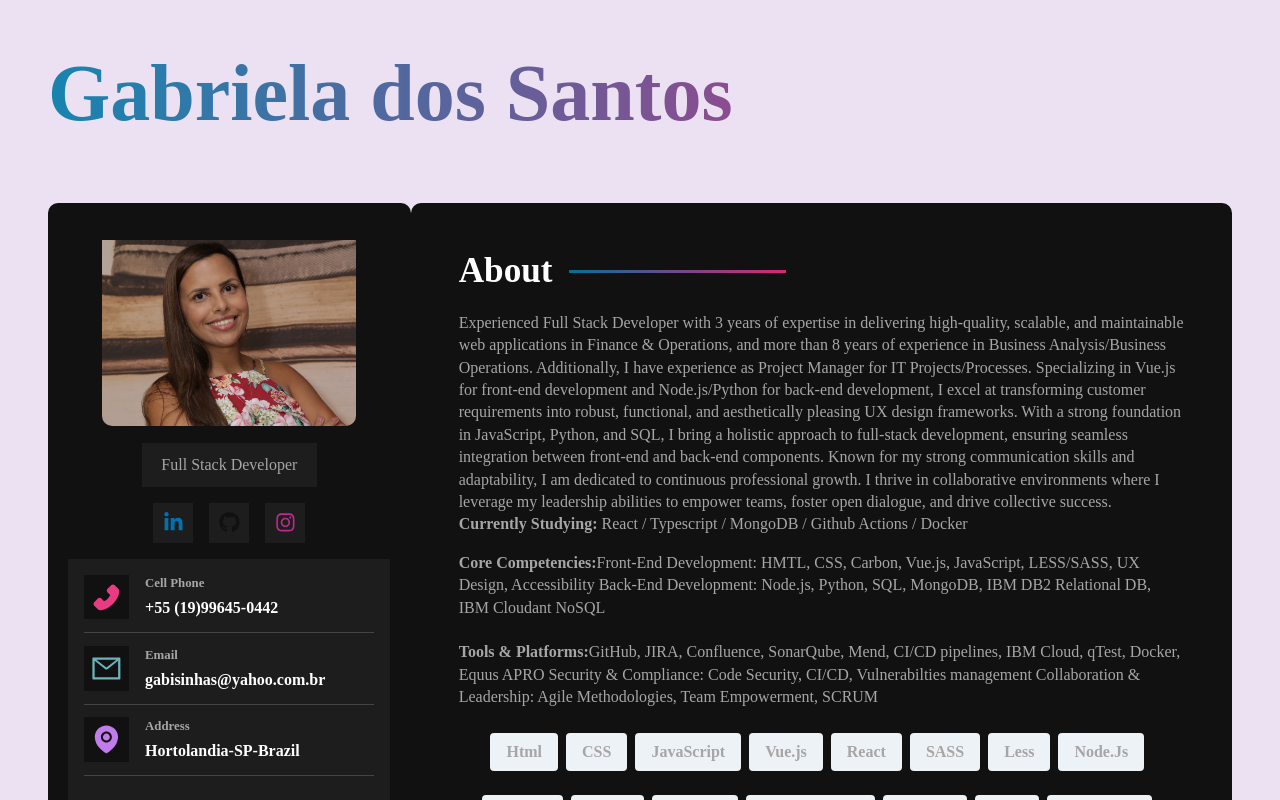
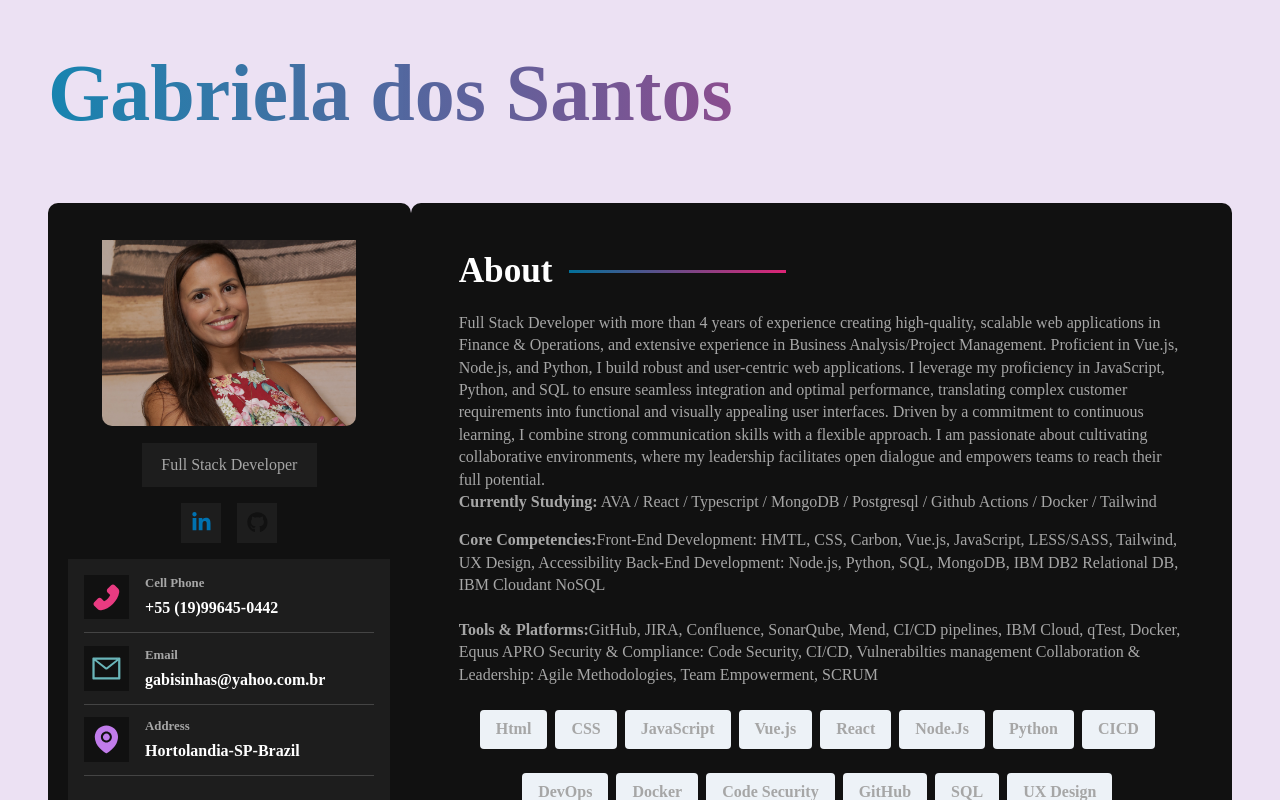
Before and after one commit to gabisinhas/myPortfolio, a React (Vite) app: page / in a window 1280 px wide. Shown: the top 800 px of the page. Built offline with nearby package versions, Linux system fonts and the light colour scheme.

Commit message:
new updates.

```diff
--- a/src/components/About.jsx
+++ /dev/null
@@ -1,33 +0,0 @@
-import React from 'react'
-
-const About = () => {
-  return (
-    <section className='about-container'>
-    <h2>About</h2>
-    <p>
-    Experienced Full Stack Developer with 3 years of expertise in delivering high-quality, scalable, and maintainable web applications in Finance & Operations, and more than 8 years of experience in Business Analysis/Business Operations. Additionally, I have experience as Project Manager for IT Projects/Processes.
-
-    Specializing in Vue.js for front-end development and Node.js/Python for back-end development, I excel at transforming customer requirements into robust, functional, and aesthetically pleasing UX design frameworks. With a strong foundation in JavaScript, Python, and SQL, I bring a holistic approach to full-stack development, ensuring seamless integration between front-end and back-end components.
-
-    Known for my strong communication skills and adaptability, I am dedicated to continuous professional growth. I thrive in collaborative environments where I leverage my leadership abilities to empower teams, foster open dialogue, and drive collective success.
-    <br/>
-    <b>Currently Studying:</b> React / Typescript / MongoDB / Github Actions / Docker
-
-    </p>
-
-    <p>
-      <b>Core Competencies:</b>
-
-      Front-End Development: HMTL, CSS, Carbon, Vue.js, JavaScript, LESS/SASS, UX Design, Accessibility
-      Back-End Development: Node.js, Python, SQL, MongoDB, IBM DB2 Relational DB, IBM Cloudant NoSQL
-      <br/>      <br/>
-      <b>Tools & Platforms:</b>GitHub, JIRA, Confluence, SonarQube, Mend, CI/CD pipelines, IBM Cloud, qTest, Docker, Equus APRO
-      Security & Compliance: Code Security, CI/CD, Vulnerabilties management
-      Collaboration & Leadership: Agile Methodologies, Team Empowerment, SCRUM
-    </p>
-
-    </section>
-  )
-}
-
-export default About
--- /dev/null
+++ b/src/components/About/index.jsx
@@ -0,0 +1,33 @@
+import React from 'react'
+
+const About = () => {
+  return (
+    <section className='about-container'>
+    <h2>About</h2>
+    <p>
+    Full Stack Developer with more than 4 years of experience creating high-quality, scalable web applications in Finance & Operations, and extensive experience in Business Analysis/Project Management.
+
+    Proficient in Vue.js, Node.js, and Python, I build robust and user-centric web applications. I leverage my proficiency in JavaScript, Python, and SQL to ensure seamless integration and optimal performance, translating complex customer requirements into functional and visually appealing user interfaces.
+
+    Driven by a commitment to continuous learning, I combine strong communication skills with a flexible approach. I am passionate about cultivating collaborative environments, where my leadership facilitates open dialogue and empowers teams to reach their full potential.
+    <br/>
+    <b>Currently Studying:</b> AVA / React / Typescript / MongoDB / Postgresql / Github Actions / Docker / Tailwind
+
+    </p>
+
+    <p>
+      <b>Core Competencies:</b>
+
+      Front-End Development: HMTL, CSS, Carbon, Vue.js, JavaScript, LESS/SASS, Tailwind, UX Design, Accessibility
+      Back-End Development: Node.js, Python, SQL, MongoDB, IBM DB2 Relational DB, IBM Cloudant NoSQL
+      <br/>      <br/>
+      <b>Tools & Platforms:</b>GitHub, JIRA, Confluence, SonarQube, Mend, CI/CD pipelines, IBM Cloud, qTest, Docker, Equus APRO
+      Security & Compliance: Code Security, CI/CD, Vulnerabilties management
+      Collaboration & Leadership: Agile Methodologies, Team Empowerment, SCRUM
+    </p>
+
+    </section>
+  )
+}
+
+export default About
--- a/src/components/MainContent.jsx
+++ b/src/components/MainContent.jsx
@@ -1,6 +1,6 @@
 import React from 'react'
 import '../styles/components/maincontent.sass'
-import About from './About'
+import About from './About/index'
 import Projects from './Projects'
 import Technologies from './Technologies'
 
--- a/src/components/SocialNetworks.jsx
+++ b/src/components/SocialNetworks.jsx
@@ -5,7 +5,6 @@ import {FaLinkedinIn, FaGithub, FaInstagram} from 'react-icons/fa'
 const socialNetworks = [
     {name: "linkedin",id:"https://www.linkedin.com/in/gabsanto/" ,icon: <FaLinkedinIn />},
     {name: "github", id:"https://github.com/gabisinhas?tab=repositories",icon: <FaGithub />},
-    {name: "instagram",id:"https://www.instagram.com/biela.santos/" ,icon: <FaInstagram />}
 ]
 
 const SocialNetworks = () => {
--- a/src/components/Technologies.jsx
+++ b/src/components/Technologies.jsx
@@ -1,7 +1,7 @@
 import React from 'react'
 import '../styles/components/technologies.sass'
 
-const techAreas = ["Html", "CSS", "JavaScript","Vue.js","React", "SASS", "Less", "Node.Js", "Python", "CICD", "DevOps", "Code Security", "GitHub", "SQL", "UX Design"]
+const techAreas = ["Html", "CSS", "JavaScript","Vue.js","React", "Node.Js", "Python", "CICD", "DevOps","Docker", "Code Security", "GitHub", "SQL", "UX Design"]
 
 const Technologies = () => {
   return (
```
Also changed, not shown: 2 other files (tests, documents, lock files or other folders).
